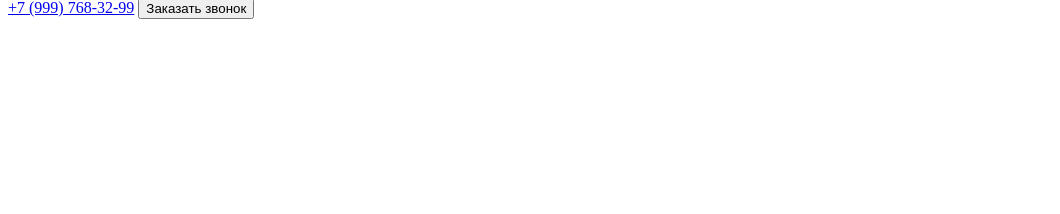
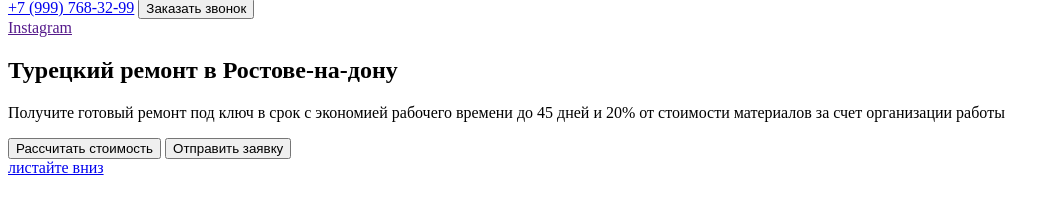
Before and after one commit to andruxa777/repair-design, a website: page index.html in a window 1280 px wide. Shown: the part 46-260 px from the top of the page, without its empty margins (0-1060 px from the left). Drawn offline with Linux system fonts and the light colour scheme.

Commit message:
feat: add hero in index.html

```diff
--- a/index.html
+++ b/index.html
@@ -27,5 +27,24 @@
       </div>
       <!-- /.container -->
     </header>
+    <main>
+      <section class="hero">
+        <a href="" class="instagram hero__instagram">Instagram</a>
+        <div class="hero__content">
+          <div class="container">
+            <h1 class="title hero__title">Турецкий ремонт в Ростове-на-дону</h1>
+            <p class="hero__text">Получите готовый ремонт под ключ в срок с экономией рабочего времени до 45 дней и 20% от стоимости материалов за счет организации работы</p>
+            <button class="button hero__button--primary">Рассчитать стоимость</button>
+            <button class="button hero__button--outline">Отправить заявку</button>
+          </div>
+          <!-- /.container -->
+        </div>
+          <!-- /.hero__content -->
+
+
+        <a href="#" class="scroll-down">листайте вниз</a>
+      </section>
+      <!-- /.hero -->
+    </main>
 </body>
 </html>
```
